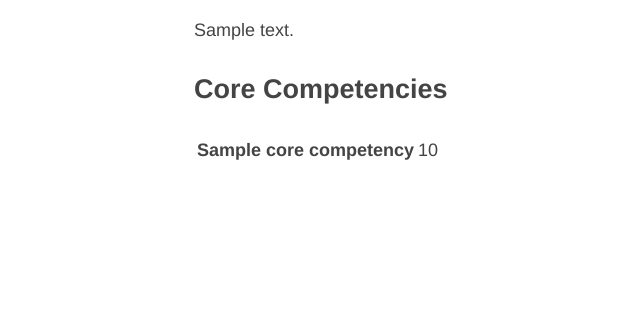
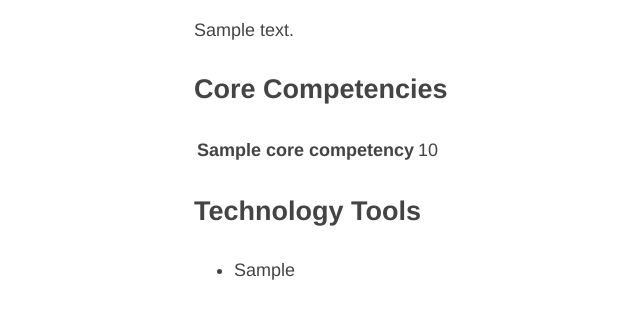
Before and after one commit to fryeb/jobs_data, a Flask app: template templates/detail.html in a window 1280 px wide. Shown: the part 227-546 px from the top of the page, without its empty margins (121-761 px from the left). Run offline with Flask 2, Linux system fonts and the light colour scheme; the template is opened without the code that fills it: most values are stand-ins (such as "Sample title", 1, 10 or a date in 2020); some libraries are stand-ins or nearby versions.

Commit message:
Add technology tools.

```diff
--- a/app.py
+++ b/app.py
@@ -1,26 +1,34 @@
 #!/usr/bin/env python3
 
 from flask import Flask, request, render_template, jsonify
-from models import OCCUPATION_DESCRIPTIONS, OCCUPATION_CORE_COMPETENCIES
+from models import TITLE_TO_CODE, OCCUPATION_DESCRIPTIONS, OCCUPATION_CORE_COMPETENCIES, OCCUPATION_TECHNOLOGY_TOOLS
 
 app = Flask(__name__)
 
 
 @app.route('/', methods=['GET'])
 def search():
-    search_occupation = request.args.get('search_occupation')
+    current_occupation = request.args.get('current_occupation')
     return render_template('search.html',
-                           search_occupation=search_occupation,
-                           occupations=OCCUPATION_DESCRIPTIONS.values())
+            current_occupation=current_occupation,
+            occupations=OCCUPATION_DESCRIPTIONS.values())
 
 @app.route('/occupations/<int:code>', methods=['GET'])
 def detail(code: int):
+    current_title = request.args.get('current_occupation')
+    print(current_title)
+    current_occupation = OCCUPATION_DESCRIPTIONS[TITLE_TO_CODE[current_title]]
+    current_tech_tools = OCCUPATION_TECHNOLOGY_TOOLS[current_occupation.code]
+
     occupation = OCCUPATION_DESCRIPTIONS[code]
     core_competencies = OCCUPATION_CORE_COMPETENCIES[code]
+    technology_tools = OCCUPATION_TECHNOLOGY_TOOLS[code]
     return render_template(
             'detail.html',
             occupation=occupation,
-            core_competencies=core_competencies)
+            core_competencies=core_competencies,
+            technology_tools=technology_tools,
+            current_tech_tools=current_tech_tools)
 
 
 if __name__ == '__main__':
--- a/templates/detail.html
+++ b/templates/detail.html
@@ -17,4 +17,14 @@
 	</tr>
 	{% endfor %}
 </table>
+<h2> Technology Tools </h2>
+<ul>
+	{% for technology_tool in technology_tools %}
+	{% if technology_tool in current_tech_tools %}
+	<li> <s> {{ technology_tool }} </s> </li>
+	{% else %}
+	<li> {{ technology_tool }} </li>
+	{% endif %}
+	{% endfor %}
+</ul>
 {% endblock %}
```
Also changed, not shown: models.py (+10 -6 lines), templates/search.html (+4 -4 lines).
